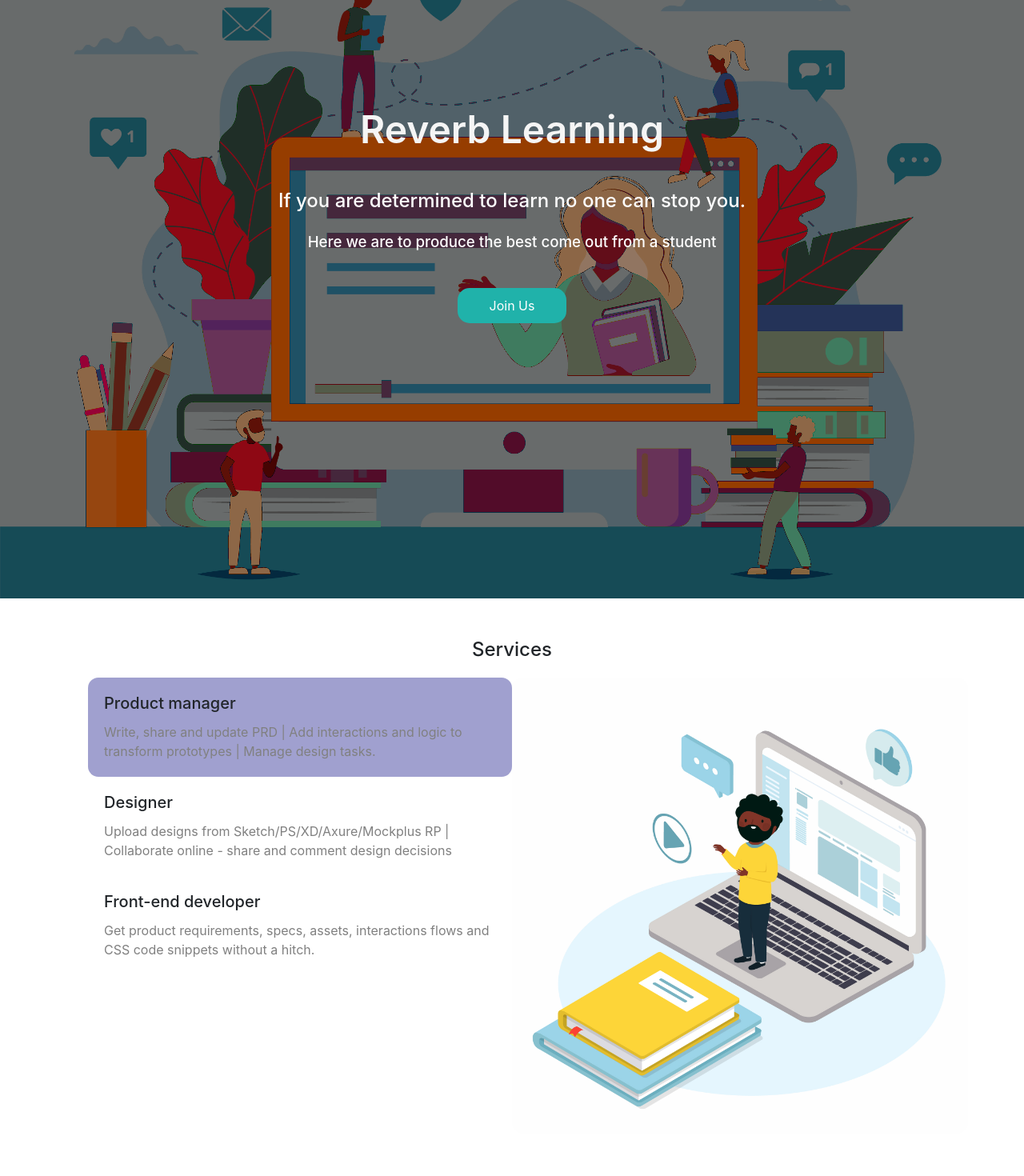
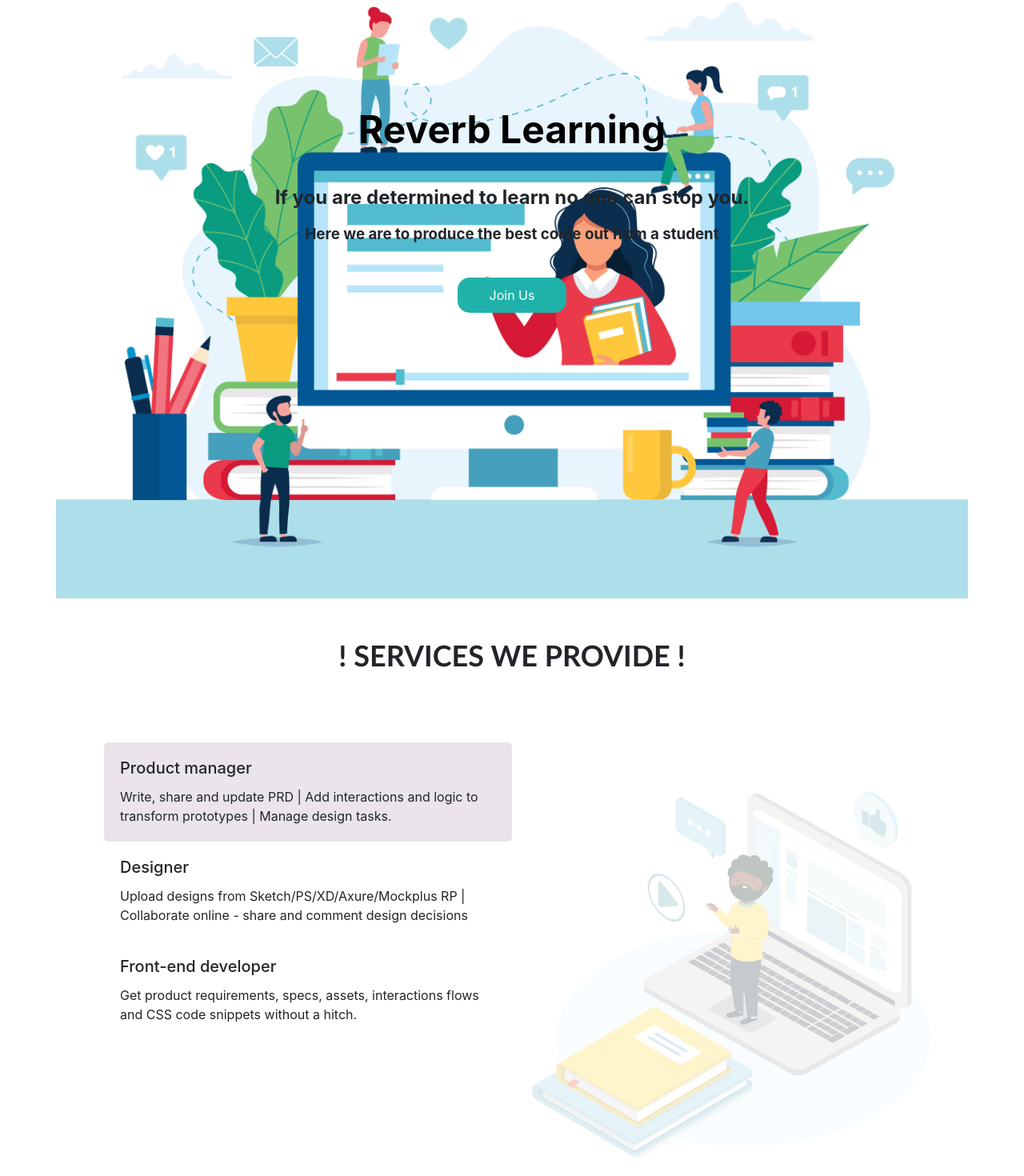
Before and after one commit to HarikaReddySarikonda/carousel, an Angular app in the folder tuitionbell/: page / in a window 1280 px wide. Shown: the part 100-1570 px from the top of the page at 80% size. Built offline with nearby package versions, Linux system fonts and the light colour scheme.

Commit message:
updated Services and revert on valli -srushtee

```diff
--- a/tuitionbell/src/app/body/home/home.component.html
+++ b/tuitionbell/src/app/body/home/home.component.html
@@ -1,9 +1,7 @@
-<section id="home" class="banner">
+<section id="home" >
   <div class="picsum-img-wrapper">
-
-      <div class="container text-center mt-5 pt-5">
+      <div class="banner container text-center mt-5 pt-5">
           <div class="row mt-5 pt-5">
-
               <div class="col-md-2 "></div>
               <div class="col-md-8" >
           <h1> Reverb Learning</h1>
@@ -16,72 +14,37 @@
           </div>
           <div class="col-md-2"></div>
           </div>
-
       </div>
-
   </div>
 </section>
 <section id="services">
-  <div style="padding: 3%;">
-    <div class="col-12" [ngStyle]="{ 'text-align': 'center', padding: '1%' }">
-      <h4>Services</h4>
+  <div class="container card">
+    <div class="card-body">
+      <div class="row card-title">
+        <div  class="col-12">
+          <h2 class="home-title" >! Services we provide ! </h2>
         </div>
-    <!-- <div class="container " >
+      </div>
+        <div  class="row card-text" >
+          <div class="container " >
               <div class="row">
                   <div class="col-md-6">
                       <ul>
-                      <li class="row" *ngFor="let dataS of serviceData, let i = index" (click)="showTab(i,dataS)" [class.active]="selectedIndex==i">
-                          <div class="card" style="border-radius: 15px;">
-                              <div class="card-body" [ngStyle]="{'backgroundColor': selectedIndex==i ? 'rgb(160, 160, 207)' : ''}" style="border-radius: 13px;">
+                          <li class="row" *ngFor="let dataS of serviceData, let i = index" (mouseover)="showTab(i,dataS)" >
+                              <div class="card service" style="border:0px">
+                                  <div class="card-body" [ngStyle]="{'backgroundColor': selectedIndex==i ? '#ebe4eb' : ''}" style="border-radius: 5px;">
                                       <h5 class="card-title">{{dataS.title}}</h5>
                                       <p class="card-text">{{dataS.data}}</p>
-                              </div>
-                          </div>
-
-                      </li>
-                  </ul>
-                  </div>
-              <div class="col-md-6">
-                  <div class="row" *ngFor="let dataS of serviceData, let i = index">
-                      <img src={{dataS.img}}  [hidden]="selectedIndex!=i" style="height: 100%; width: 100%;" >
-                  </div>
-              </div>
-          </div>
-      </div> -->
-
-    <div class="container">
-      <div class="row">
-        <div class="col-md-6">
-          <ul>
-            <li
-              class="row"
-              *ngFor="let dataS of serviceData; let i = index"
-              (click)="showTab(i, dataS)"
-            >
-              <div class="card" style="border: 0px;">
-                <div
-                  class="card-body"
-                  [ngStyle]="{
-                    backgroundColor:
-                      selectedIndex == i ? 'rgb(160, 160, 207)' : ''
-                  }"
-                  style="border-radius: 13px;"
-                >
-                  <h5 class="card-title">{{ dataS.title }}</h5>
-                  <p class="card-text" style="color: grey;">{{ dataS.data }}</p>
                                   </div>
                               </div>
                           </li>
                       </ul>
                   </div>
                   <div class="col-md-6">
-          <div class="row" *ngFor="let dataS of serviceData; let i = index">
-            <img
-              src="{{ dataS.img }}"
-              [hidden]="selectedIndex != i"
-              style="height: 100%; width: 100%;"
-              class="active fadeIn"
-            />
+                      <div class="row" *ngFor="let dataS of serviceData, let i = index">
+                          <img src={{dataS.img}} [@myAni]="stateName"  [hidden]="selectedIndex!=i" style="height: 100%; width: 100%;" >
+                      </div>
+                  </div>
               </div>
           </div>
         </div>
@@ -89,16 +52,14 @@
     </div>
 </section>
 <section id="faq">
-  <div id="frequently-question" [ngStyle]="{ padding: '3%' }">
-    <!-- [style.background-image]="'url(http://localhost:4200/assets/images/bg12.png)'" -->
+  <div id="frequently-question" >
+    <!--[ngStyle]="{ padding: '3%' }"  [style.background-image]="'url(http://localhost:4200/assets/images/bg12.png)'" -->
     <div class="container card">
       <div class="card-body">
         <div class="row card-title">
-          <div
-            class="col-12"
-            [ngStyle]="{ 'text-align': 'center', padding: '1%' }"
-          >
-            <h4>Frequently Asked Questions</h4>
+          <div  class="col-12">
+            <!-- <h4>Frequently Asked Questions</h4> -->
+            <h2 class="home-title"> ! Frequently Asked Questions !</h2>
           </div>
         </div>
         <div class="row card-text" [ngStyle]="{ 'padding-bottom': '2%' }">
@@ -234,4 +195,29 @@
       </div>
     </div>
   </div>
+  <!-- <div id="owl-demo" class="owl-carousel owl-theme">
+        <div class="item"><h1>1</h1></div>
+        <div class="item"><h1>2</h1></div>
+        <div class="item"><h1>3</h1></div>
+        <div class="item"><h1>4</h1></div>
+        <div class="item"><h1>5</h1></div>
+        <div class="item"><h1>6</h1></div>
+        <div class="item"><h1>7</h1></div>
+        <div class="item"><h1>8</h1></div>
+        <div class="item"><h1>9</h1></div>
+        <div class="item"><h1>10</h1></div>
+        <div class="item"><h1>11</h1></div>
+        <div class="item"><h1>12</h1></div>
+        <div class="item"><h1>13</h1></div>
+        <div class="item"><h1>14</h1></div>
+        <div class="item"><h1>15</h1></div>
+        <div class="item"><h1>16</h1></div>
+      </div>
+
+      <div class="customNavigation">
+        <a class="btn prev">Previous</a>
+        <a class="btn next">Next</a>
+        <a class="btn play">Autoplay</a>
+        <a class="btn stop">Stop</a>
+      </div> -->
 </section>
--- a/tuitionbell/src/app/body/home/home.component.scss
+++ b/tuitionbell/src/app/body/home/home.component.scss
@@ -7,18 +7,17 @@
 //   margin-left: 0px !important;
 // }
 // Home CSS
-.container {
+// .container {
+//   // top: 55%;
+//  // max-width: 650px;
+//   //left: 53%;
+//   //transform: translate(-50%, -50%);
+// // display: grid;
 
-  top: 55%;
- // max-width: 650px;
-  //left: 53%;
-  //transform: translate(-50%, -50%);
-// display: grid;
-
- //justify-content: center;
-// opacity: 0.4;
-// background-color: white;
-}
+//  //justify-content: center;
+// // opacity: 0.4;
+// // background-color: white;
+// }
 
 h1 {
   display: block;
@@ -27,7 +26,10 @@ h1 {
   margin-bottom: 0.67em;
   margin-left: 0;
   margin-right: 0;
-  color: whitesmoke;line-height: 1.6;font-weight: 600;
+  color: black;
+  line-height: 1.6;
+  // font-weight: 600;
+  font-weight: bold;
 }
 
 h2 {
@@ -37,7 +39,8 @@ h2 {
   margin-bottom: 0.83em;
   margin-left: 0;
   margin-right: 0;
-  color: #ffffff; line-height: 1.5; font-weight: 500;
+  // color: black; line-height: 1.5; font-weight: 500;
+  font-weight: bold;
 }
 
 h3 {
@@ -47,7 +50,8 @@ h3 {
   margin-bottom: 1em;
   margin-left: 0;
   margin-right: 0;
-  color: #ffffff; line-height: 1.5; font-weight: 500;
+  // color:black; line-height: 1.5; font-weight: 500;
+  font-weight: bold;
 }
 
 .btn-primary{
@@ -67,35 +71,36 @@ background: url(../../../assets/Images/background.jpg) no-repeat center center f
 -o-background-size: cover;
 background-size: cover;
 height: 100vh;
-background-color: rgb(151, 148, 148);
-background-blend-mode: difference;
+// background-color: rgb(151, 148, 148);
+// background-blend-mode: difference;
 width: auto;
-
-}
-.banner::before{
-  width: auto;
-  height: 100vh;
-  background-color: linear-gradient(rgb(114, 112, 112),rgb(53, 51, 51));
-  z-index: -1;
-  position: absolute;
-  content: '';
-
 }
 
+// .banner::before{
+//   width: auto;
+//   height: 100vh;
+//   background-color: linear-gradient(rgb(114, 112, 112),rgb(53, 51, 51));
+//   z-index: -1;
+//   position: absolute;
+//   content: '';
+
+// }
+
 //Serices CSS
+//Serices CSS
+.service{
+  cursor: pointer;
+}
 .active{
-
   // -webkit-box-shadow:  32px 59px 17px 0px rgba(20,0,0,0.15), 25px 24px 22px 5px rgba(0,0,0,0.3);
   // box-shadow: 32px 59px 17px 0px rgba(20,0,0,0.15), 25px 24px 22px 5px rgba(0,0,0,0.3);
   border-radius: 15px;
-
   -webkit-animation-duration: 3s;
   animation-duration: 3s;
   -webkit-animation-fill-mode: both;
   animation-fill-mode: both;
+}
 
-
-}
 @-webkit-keyframes fadeIn {
   0% { transform: translateX(100%);}
   100% {transform: translateX(0);}
@@ -110,10 +115,6 @@ width: auto;
   // animation-name: fadeIn;
   transition: 0.5s;
 }
-
-
-
-
 
 
 // FAQ CSS
@@ -206,12 +207,13 @@ font-size: 36px;
 padding-bottom: 45px;
 text-transform: uppercase;
 font-family: Candara;
+text-align: center;
+}
 
-}
 .container-carousel{
 position: relative;
 text-align: center;
-padding: 45px 19px;
+padding: 0px 19px 45px 19px;
 -webkit-box-sizing: border-box;
 box-sizing: border-box;
 }
@@ -238,3 +240,31 @@ border: none;
 .slick-slide {
 outline: none !important;
 }
+
+.about-bg{
+  background-image: url(../../../assets/Images/computer.jpg);
+}
+
+/// OWL CARAOUSL
+// #owl-demo .item{
+//   background: #3fbf79;
+//   padding: 30px 0px;
+//   margin: 10px;
+//   color: #FFF;
+//   -webkit-border-radius: 3px;
+//   -moz-border-radius: 3px;
+//   border-radius: 3px;
+//   text-align: center;
+// }
+// .customNavigation{
+//   text-align: center;
+// }
+// //use styles below to disable ugly selection
+// .customNavigation a{
+//   -webkit-user-select: none;
+//   -khtml-user-select: none;
+//   -moz-user-select: none;
+//   -ms-user-select: none;
+//   user-select: none;
+//   -webkit-tap-highlight-color: rgba(0, 0, 0, 0);
+// }
--- a/tuitionbell/src/app/body/home/home.component.ts
+++ b/tuitionbell/src/app/body/home/home.component.ts
@@ -1,9 +1,10 @@
 import { Component, OnInit } from '@angular/core';
-
+import { MyAnimation } from '../../util/animationUtil'
 @Component({
   selector: 'app-home',
   templateUrl: './home.component.html',
-  styleUrls: ['./home.component.scss']
+  styleUrls: ['./home.component.scss'],
+  animations: [MyAnimation]
 })
 export class HomeComponent implements OnInit {
 
@@ -13,17 +14,8 @@ export class HomeComponent implements OnInit {
   }
 
   // Services ts
-  // public selectedIndex = 0;
-
-  // public serviceData=[{title:"Product manager",data:"Write, share and update PRD | Add interactions and logic to transform prototypes | Manage design tasks.",img:"https://www.sattvagroup.in/wp-content/uploads/2018/05/Salarpuria-Sattva-Image-Tower.jpg"},
-  //   {title:"Designer",data:"Upload designs from Sketch/PS/XD/Axure/Mockplus RP | Collaborate online - share and comment design decisions",img:"https://image.shutterstock.com/image-photo/beautiful-water-drop-on-dandelion-260nw-789676552.jpg"},
-  //   {title:"Front-end developer",data:"Get product requirements, specs, assets, interactions flows and CSS code snippets without a hitch.",img:"https://image.shutterstock.com/image-photo/beautiful-pink-flower-anemones-fresh-260nw-1028135845.jpg"}
-  // ]
-
-  // showTab(n,data){
-  //   this.selectedIndex = n;
-  //   data.isShow=false;
-  // }
+   // Services
+   show = false;
    public selectedIndex = 0;
    public serviceData=[
      {
@@ -35,21 +27,31 @@ export class HomeComponent implements OnInit {
      {
        title:"Designer",
        data:"Upload designs from Sketch/PS/XD/Axure/Mockplus RP | Collaborate online - share and comment design decisions",
-      img:"https://image.shutterstock.com/image-photo/beautiful-water-drop-on-dandelion-260nw-789676552.jpg"
+       img:"../../../assets/Images/people.jpg"
      },
      {
        title:"Front-end developer",
        data:"Get product requirements, specs, assets, interactions flows and CSS code snippets without a hitch.",
-      img:"https://image.shutterstock.com/image-photo/beautiful-pink-flower-anemones-fresh-260nw-1028135845.jpg"
+       img:"../../../assets/Images/computer.jpg"
      }
  ]
 
-showTab(n,data){
+ async showTab(n,data){
+   this.show = false;
+   // await this.delay(150);
+   this.selectedIndex = n;
+   this.show = true;
+ }
+ get stateName(){
+   return this.show ? 'show' : 'hide'
+ }
+ toggle(){
+   //this.show = !this.show;
+ }
+ delay(ms: number) {
+   return new Promise( resolve => setTimeout(resolve, ms) );
+ }
 
- this.selectedIndex = n;
- data.isShow=false;
-
-}
 
 
 // About Us
@@ -58,12 +60,7 @@ showTab(n,data){
   noWrap = true;
 
   slides = [
-    // {image: '../../../assets/Images/bg33.jpg'},
-    // {image: '../../../assets/Images/bg33.jpg'},
-    // {image: '../../../assets/Images/bg35.jpg'},
     {image: '../../../assets/Images/Own1.jpg'},
-    //  {image: '../../../assets/Images/Own1.jpg'},
-    // {image: '../../../assets/Images/bg26.jpg'},
     {image: '../../../assets/Images/Own2.jpg'},
     {image: '../../../assets/Images/Own3.jpg'},
     {image: '..../../assets/Images/Own2.jpg'},
@@ -73,5 +70,28 @@ showTab(n,data){
   clickfun (): void{
     console.log("click");
   }
+    // owl = document.getElementById("#owl-demo");
+
+  // owl.owlCarousel({
+  //     items : 10, //10 items above 1000px browser width
+  //     itemsDesktop : [1000,5], //5 items between 1000px and 901px
+  //     itemsDesktopSmall : [900,3], // betweem 900px and 601px
+  //     itemsTablet: [600,2], //2 items between 600 and 0
+  //     itemsMobile : false // itemsMobile disabled - inherit from itemsTablet option
+  // });
+
+  // // Custom Navigation Events
+  // $(".next").click(function(){
+  //   owl.trigger('owl.next');
+  // })
+  // $(".prev").click(function(){
+  //   owl.trigger('owl.prev');
+  // })
+  // $(".play").click(function(){
+  //   owl.trigger('owl.play',1000); //owl.play event accept autoPlay speed as second parameter
+  // })
+  // $(".stop").click(function(){
+  //   owl.trigger('owl.stop');
+  // })
 
 }
```
Also changed, not shown: 1 other file (tests, documents, lock files or other folders). Lines whose indentation alone changed are shown as unchanged.
